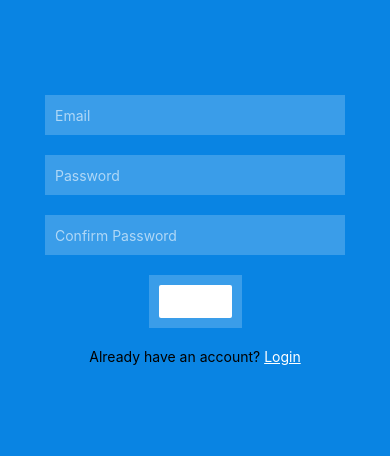
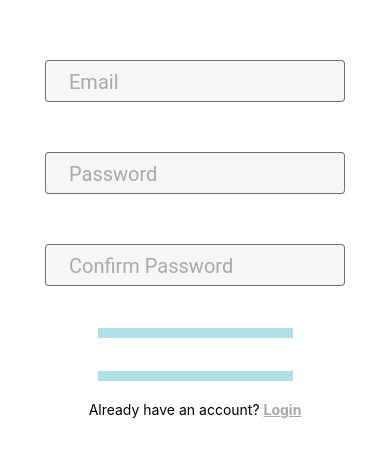
Before and after one commit to jgcav/UpShift, a React Native app: screen /SignUp in a window 390 px wide. Shown: the part 192-648 px from the top of the page. Built offline with nearby package versions, Linux system fonts and the light colour scheme; no server answers.

Commit message:
sign up screen styled

```diff
--- a/Components/ProfileMakerScreen.js
+++ b/Components/ProfileMakerScreen.js
@@ -18,7 +18,7 @@ export default function ProfileMakerScreen({ navigation: { navigate } }) {
 
 const style = StyleSheet.create({
   container: {
-    backgroundColor: "#3498db",
+    backgroundColor: "#FFFF",
     flex: 1,
   },
 });
--- a/Components/SignUpScreen.js
+++ b/Components/SignUpScreen.js
@@ -3,15 +3,12 @@ import {
   StyleSheet,
   View,
   Text,
-  TextInput,
   TouchableOpacity,
-  Touchable,
-  KeyboardAvoidingView,
   StatusBar,
   Button,
 } from "react-native";
 import { useAuth } from "../contexts/AuthContext";
-
+import TextInput from "./TextInput.js";
 export default function SignUpScreen({ navigation: { navigate } }) {
   const [email, setEmail] = useState("");
   const [password, setPassword] = useState("");
@@ -48,7 +45,7 @@ export default function SignUpScreen({ navigation: { navigate } }) {
       <TextInput
         style={style.input}
         placeholder="Email"
-        placeholderTextColor={"rgba(255,255,255,0.6)"}
+        placeholderTextColor={"#a9a9a9"}
         keyboardType="email-address"
         autoCapitalize="none"
         value={email}
@@ -58,7 +55,7 @@ export default function SignUpScreen({ navigation: { navigate } }) {
       <TextInput
         style={style.input}
         placeholder="Password"
-        placeholderTextColor={"rgba(255,255,255,0.6)"}
+        placeholderTextColor={"#a9a9a9"}
         value={password}
         onChangeText={setPassword}
         secureTextEntry
@@ -66,7 +63,7 @@ export default function SignUpScreen({ navigation: { navigate } }) {
       <TextInput
         style={style.input}
         placeholder="Confirm Password"
-        placeholderTextColor={"rgba(255,255,255,0.6)"}
+        placeholderTextColor={"#a9a9a9"}
         secureTextEntry
         value={passwordConfirm}
         onChangeText={setPasswordConfirm}
@@ -75,7 +72,7 @@ export default function SignUpScreen({ navigation: { navigate } }) {
       <Text>{error && error}</Text>
 
       <TouchableOpacity style={style.buttonContainer}>
-        <Button title="SIGN UP" color="white" onPress={handleSubmit} />
+        <Button title="Sign up" color="white" onPress={handleSubmit} />
       </TouchableOpacity>
       <Text>
         Already have an account?{" "}
@@ -95,30 +92,33 @@ const style = StyleSheet.create({
   container: {
     flex: 1,
     alignItems: "center",
-    backgroundColor: "#0984E3",
+    backgroundColor: "#FFFF",
     justifyContent: "center",
   },
   input: {
     height: 40,
     width: 300,
-    backgroundColor: "rgba(255,255,255,0.2)",
     marginBottom: 20,
-    color: "white",
+    color: "black",
     paddingHorizontal: 10,
+    fontSize: 20,
   },
   buttonContainer: {
-    backgroundColor: "rgba(255,255,255,0.2)",
+    backgroundColor: "powderblue",
     paddingVertical: 10,
-    paddingHorizontal: 10,
     marginBottom: 20,
+    width: "50%",
+    marginVertical: 10,
   },
   buttonText: {
     textAlign: "center",
-    color: "white",
+    color: "#CFDDF6",
     fontWeight: "bold",
   },
   textHighlight: {
-    color: "white",
+    color: "#a9a9a9",
     textDecorationLine: "underline",
+    marginTop: 24,
+    fontWeight: "bold",
   },
 });
--- /dev/null
+++ b/Components/TextInput.js
@@ -0,0 +1,33 @@
+import React from "react";
+import { View, StyleSheet, Text } from "react-native";
+import { TextInput as Input } from "react-native-paper";
+
+
+export default function TextInput({ ...props }) {
+  return (
+
+    <View style={styles.container}>
+      <Input
+        style={styles.input}
+        selectionColor="#2f4f4f"
+        underlineColor="transparent"
+        mode="outlined"
+        {...props}
+      />
+    </View>
+  );
+}
+
+const styles = StyleSheet.create({
+  container: {
+    width: "100%",
+    marginVertical: 12,
+    alignItems: "center",
+  },
+  input: {
+    height: 40,
+    margin: 12,
+    borderWidth: 1,
+    padding: 10,
+  },
+});
```
